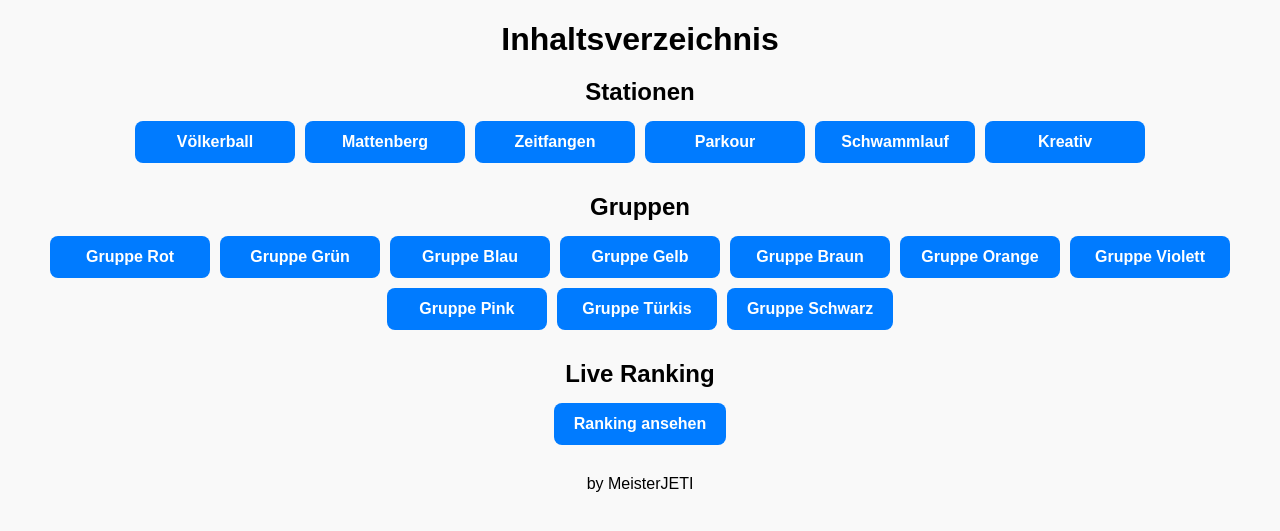
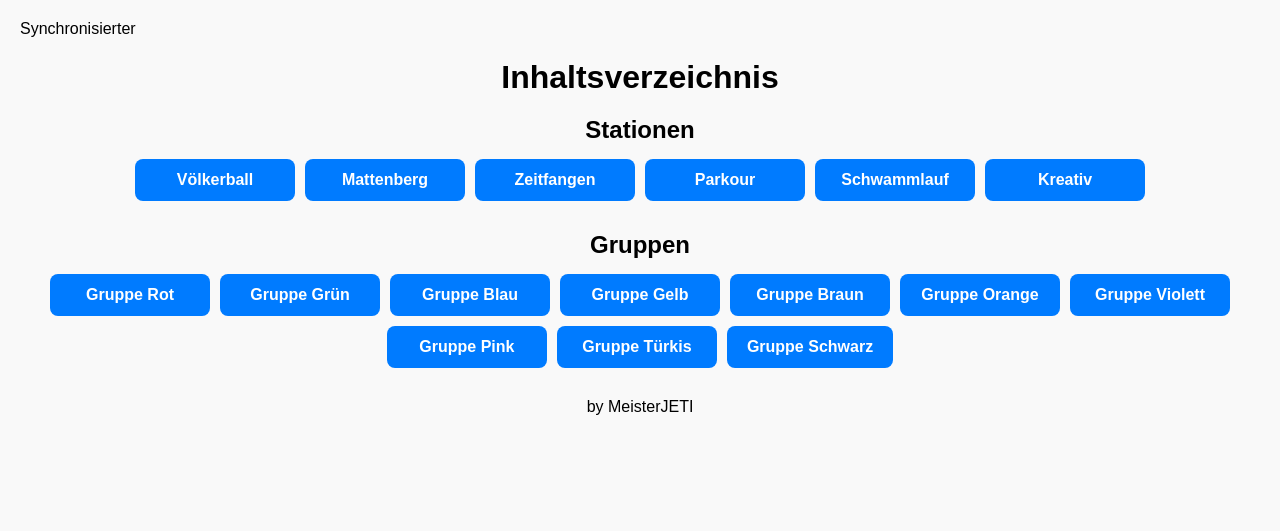
Before and after one commit to MeisterJETI/TournamentT, a Flask app: page / in a window 1280 px wide. Shown: the top 531 px of the page. Run offline with Flask 3, Linux system fonts and the light colour scheme.

Commit message:
Disabled ranking

```diff
--- a/templates/index.html
+++ b/templates/index.html
@@ -1,6 +1,6 @@
 <!DOCTYPE html>
 <html lang="de">
-<head>
+<head>Synchronisierter
     <meta charset="UTF-8">
     <title>Inhaltsverzeichnis</title>
     <meta name="viewport" content="width=device-width, initial-scale=1">
@@ -44,12 +44,12 @@
         </div>
     </div>
 
-    <div class="section">
+<!--     <div class="section">
         <h2>Live Ranking</h2>
         <div class="links">
             <a href="/ranking">Ranking ansehen</a>
         </div>
-    </div>
+    </div> -->
 
 	<p style="text-align: center;">by MeisterJETI</p>
 </body>
```
